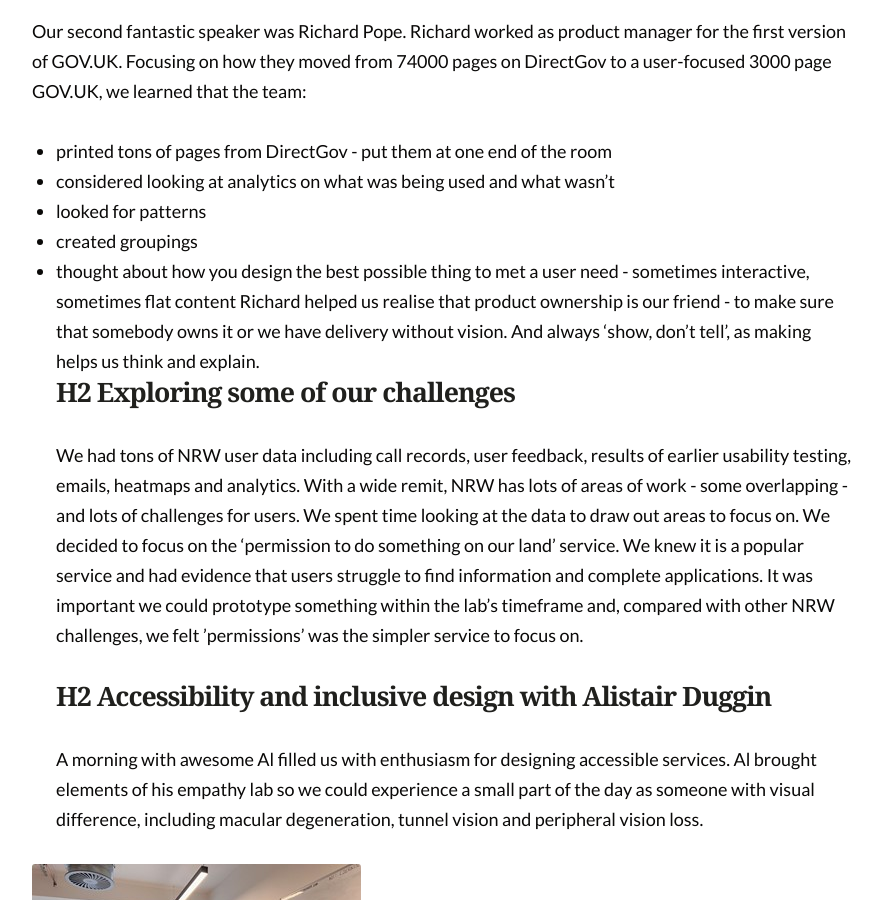
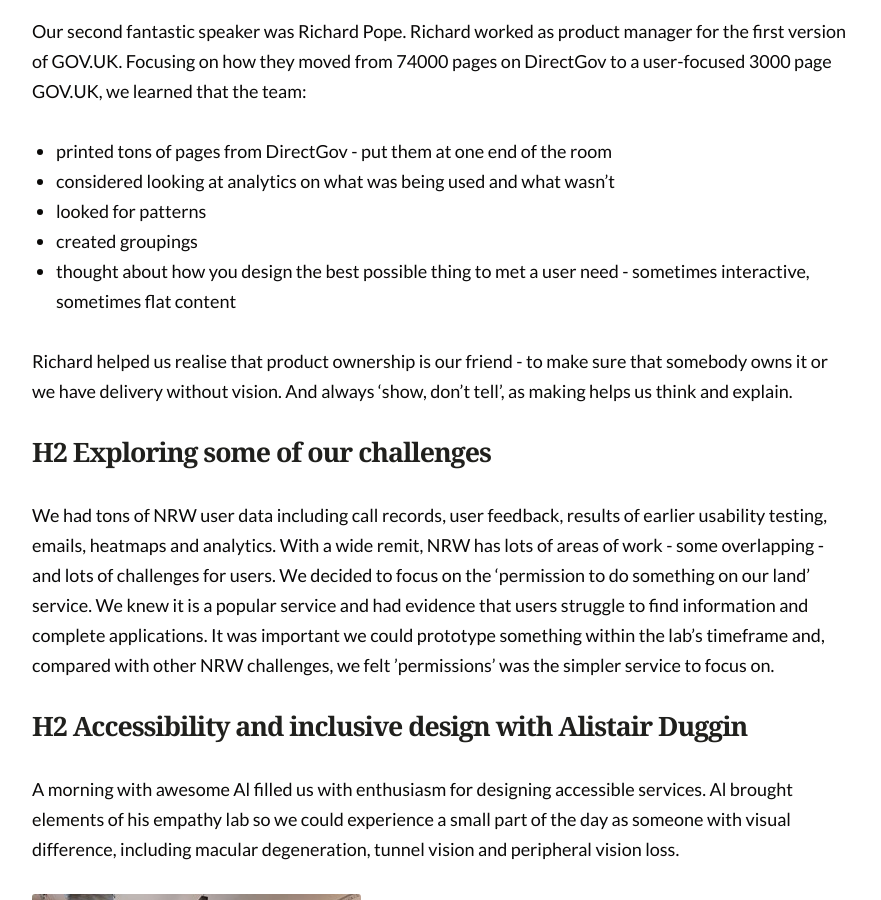
Before and after one commit to nrw-lab/nrw-lab.github.io, a Jekyll site: the page built from en/updates/_posts/2022-12-02-week-notes.md, in a window 1280 px wide and 900 px high, scrolled down 384 px. Shown: the whole window, without its empty margins (198-1079 px from the left). Built offline with Jekyll 4.4.1, drawn with Linux system fonts in a browser that asks for light colours.

Commit message:
Update 2022-12-02-week-notes.md

```diff
--- a/en/updates/_posts/2022-12-02-week-notes.md
+++ b/en/updates/_posts/2022-12-02-week-notes.md
@@ -14,10 +14,13 @@ Focusing on how they moved from 74000 pages on DirectGov to a user-focused 3000
 * looked for patterns
 * created groupings
 * thought about how you design the best possible thing to met a user need - sometimes interactive, sometimes flat content
+
 Richard helped us realise that product ownership is our friend - to make sure that somebody owns it or we have delivery without vision. And always ‘show, don’t tell’, as making helps us think and explain.
+
 ## H2 Exploring some of our challenges
 We had tons of NRW user data including call records, user feedback, results of earlier usability testing, emails, heatmaps and analytics. With a wide remit, NRW has lots of areas of work - some overlapping - and lots of challenges for users.
-We spent time looking at the data to draw out areas to focus on. We decided to focus on the ‘permission to do something on our land’ service. We knew it is a popular service and had evidence that users struggle to find information and complete applications. It was important we could prototype something within the lab’s timeframe and, compared with other NRW challenges, we felt ’permissions’ was the simpler service to focus on.
+We decided to focus on the ‘permission to do something on our land’ service. We knew it is a popular service and had evidence that users struggle to find information and complete applications. It was important we could prototype something within the lab’s timeframe and, compared with other NRW challenges, we felt ’permissions’ was the simpler service to focus on.
+
 ## H2 Accessibility and inclusive design with Alistair Duggin
 A morning with awesome Al filled us with enthusiasm for designing accessible services.
 Al brought elements of his empathy lab so we could experience a small part of the day as someone with visual difference, including macular degeneration, tunnel vision and peripheral vision loss.
@@ -35,6 +38,7 @@ Al gave us lots to think about including:
 * use human diversity as a tool to help you build better things
 * most of it is up-front design - there is a misconception that accessibility is a developer’s job
 * when creating a new service, map it out end to end and run your accessibility personas through it to identify pain points
+
 ## H2 Exploring potential ideas to meet some of the prioritised user needs
 We did a round of ‘crazy eights’ - eight minutes to think of and sketch out eight different ideas.
 We shared lots of the ideas including:
```
Also changed, not shown: other parts of en/updates/_posts/2022-12-02-week-notes.md (+1 -1 lines).
